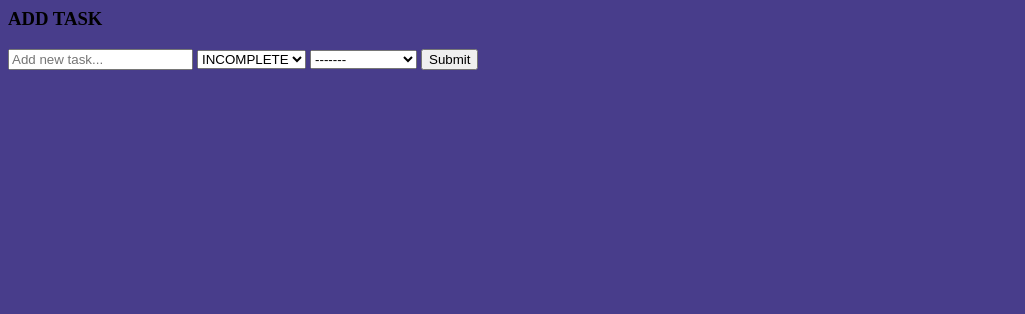
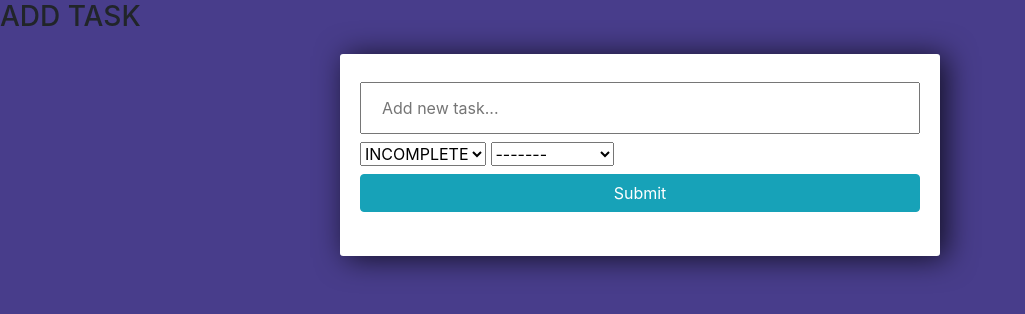
Before and after one commit to viper451/DJANGO-TO-DO-LIST, a Django app: page /addtask/ in a window 1280 px wide. Shown: the top 314 px of the page, without its empty margins (0-1025 px from the left). Run offline with Django 3.2, Linux system fonts and the light colour scheme; a user stored in the database is signed in; some libraries are stand-ins or nearby versions.

Commit message:
edited design

```diff
--- a/tasks/templates/tasks/add.html
+++ b/tasks/templates/tasks/add.html
@@ -5,6 +5,46 @@
 		  background-color: darkslateblue;
 	  }
 </style >
+
+<link rel="stylesheet" href="https://stackpath.bootstrapcdn.com/bootstrap/4.3.1/css/bootstrap.min.css" integrity="sha384-ggOyR0iXCbMQv3Xipma34MD+dH/1fQ784/j6cY/iJTQUOhcWr7x9JvoRxT2MZw1T" crossorigin="anonymous">
+
+<style>
+
+	body{
+		background-color: darkslateblue;
+	}
+
+	.center-column{
+		width:600px;
+		margin: 20px auto;
+		padding:20px;
+		background-color: #fff;
+		border-radius: 3px;
+		box-shadow: 6px 2px 30px 0px rgba(0,0,0,0.75);
+	}
+
+	.item-row{
+		background-color: #906abd;
+		margin: 10px;
+		padding: 20px;
+		border-radius: 3px;
+		color: #fff;
+		font-size: 16px;
+		box-shadow: 0px -1px 10px -4px rgba(0,0,0,0.75);
+	}
+
+  input{
+		width: 100%;
+		padding: 12px 20px;
+		margin: 8px 0;
+		box-sizing: border-box;
+	}
+
+
+</style>
+
+<div class="center-column">
+
 	<form method="POST"action="">
 
 
@@ -16,3 +56,5 @@
 
 		<input class="btn btn-info" type="submit" name="Create Task">
 	</form>
+  </form>
+</div>
```
Lines whose indentation alone changed are shown as unchanged.
